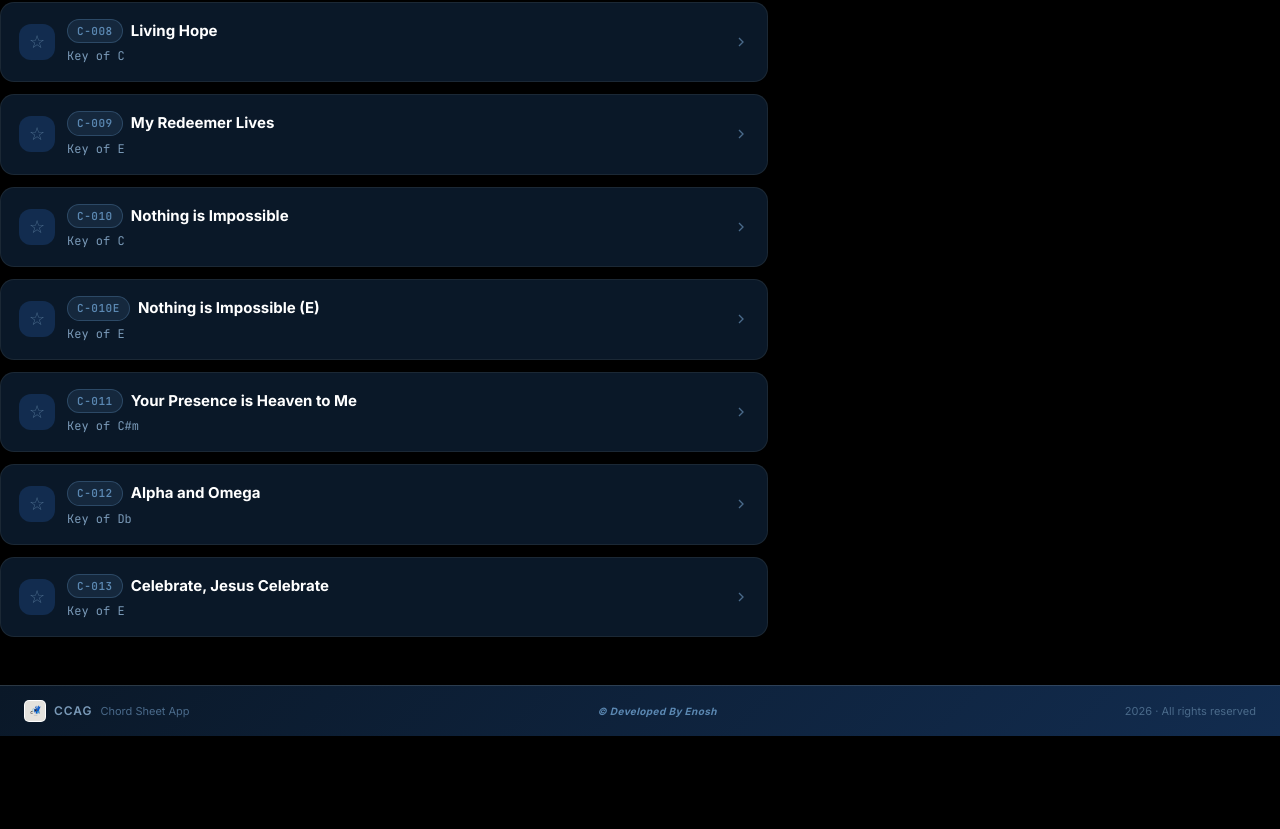
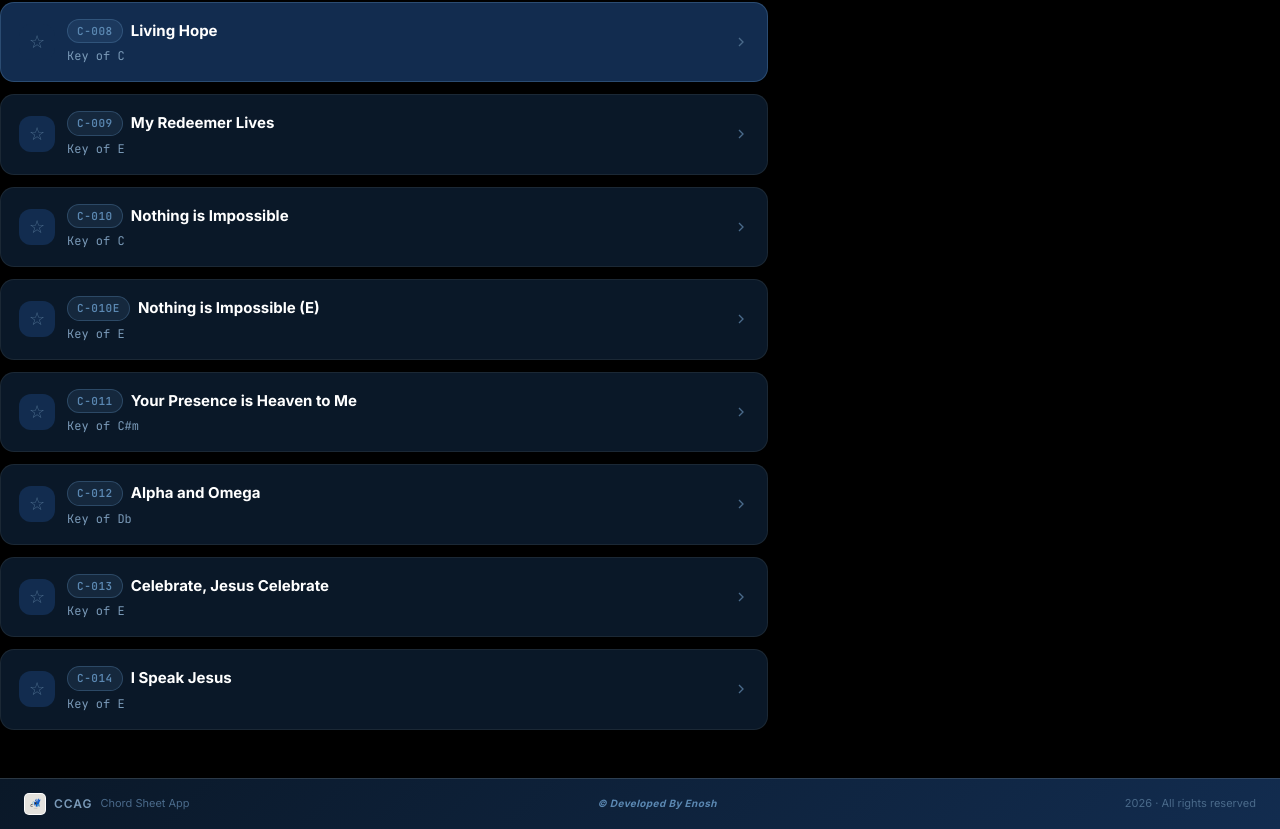
Before and after one commit to Shermith-428/ccag, a React (Vite) app: page / in a window 1280 px wide. Shown: the part 962-1791 px from the top of the page. Before the commit the page ends 1698 px from the top, so only its background shows below. Built offline with nearby package versions, Linux system fonts and the light colour scheme.

Commit message:
add C-014 I Speak Jesus

```diff
--- a/src/data/hymns.js
+++ b/src/data/hymns.js
@@ -461,6 +461,41 @@ const hymns = [
       },
     ],
   },
+  ,
+  {
+    id: 14,
+    code: "C-014",
+    name: "I Speak Jesus",
+    key: "E",
+    content: [
+      {
+        section: "Verse",
+        lines: [
+          { chords: "E", lyric: "I just want to speak the Name of Jesus" },
+          { chords: "C#m", lyric: "Over every heart and every mind" },
+          { chords: "A", lyric: "I know there is peace within Your presence" },
+          { chords: "          E", lyric: "I speak Jesus" },
+        ],
+      },
+      {
+        section: "Chorus",
+        lines: [
+          { chords: "          B        E           A                    E", lyric: "Your name is power Your name is healingYour name is life" },
+          { chords: "          B              E           A              E", lyric: "Break every stronghold shine through the shadows burn like a fire" },
+        ],
+      },
+      {
+        section: "Bridge",
+        lines: [
+          { chords: "E", lyric: "Shout Jesus from the mountains" },
+          { chords: "E", lyric: "And Jesus in the streets" },
+          { chords: "C#m", lyric: "Jesus in the darkness over every enemy" },
+          { chords: "A", lyric: "Jesus for my family" },
+          { chords: "          E", lyric: "I speak the holy name Jesus" },
+        ],
+      },
+    ],
+  },
 ];
 
 export default hymns;
```
